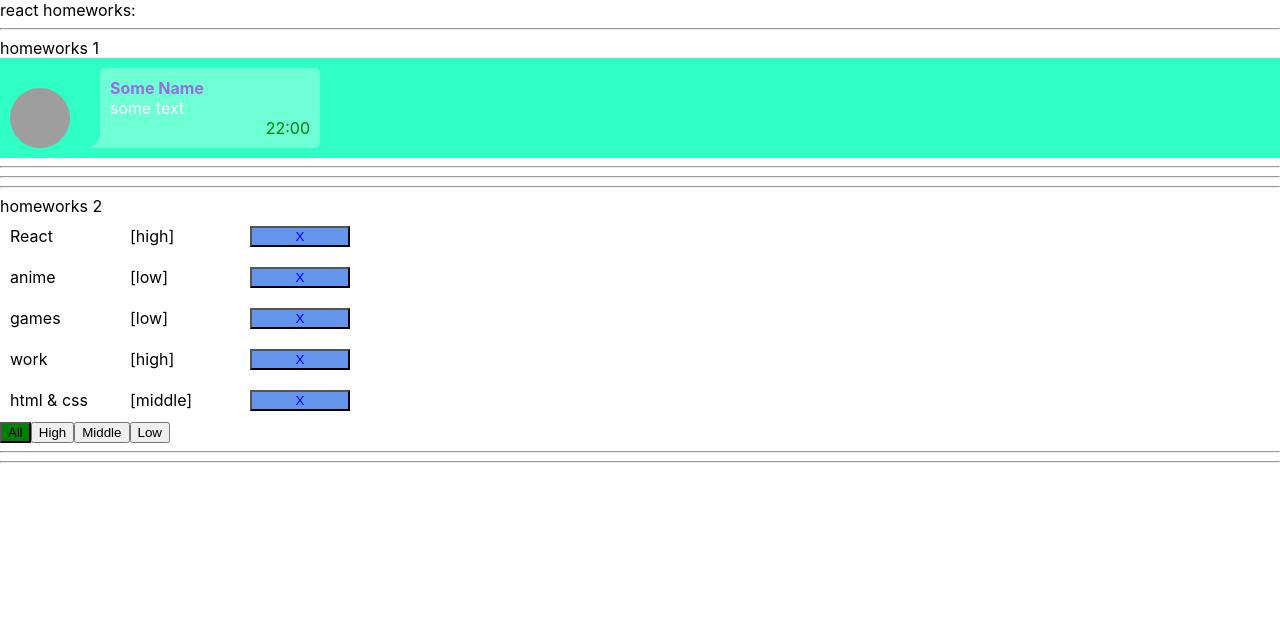
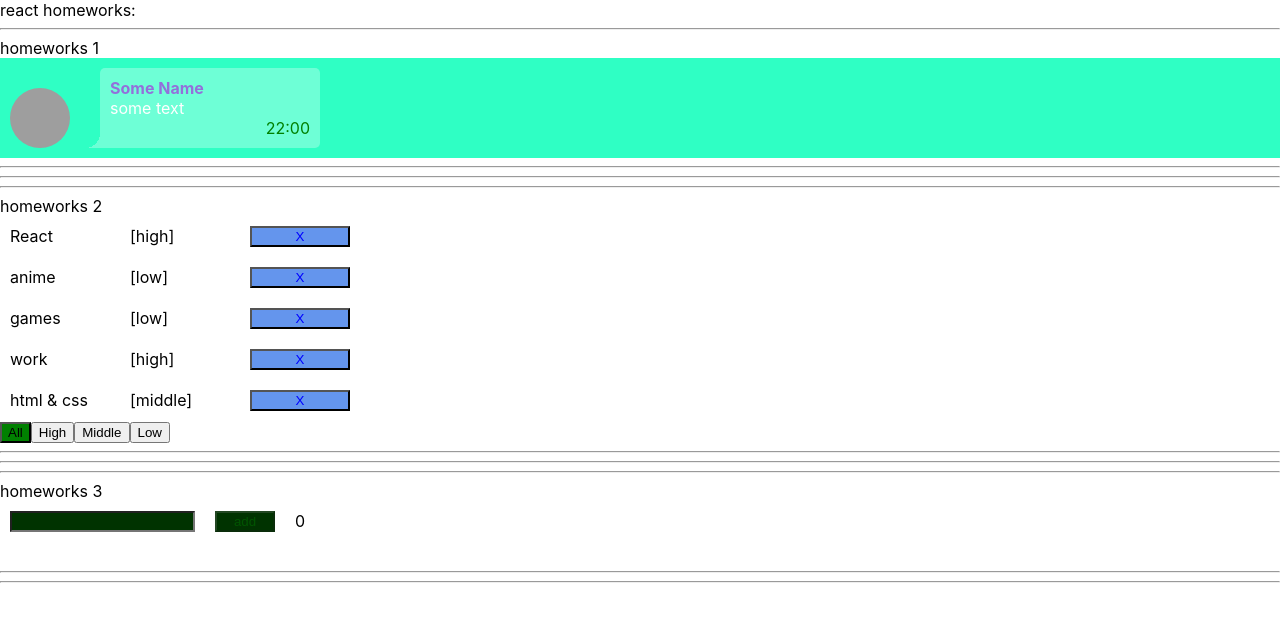
Before and after one commit to KseniyaRadzkova/react-homeworks, a React (Create React App) app: page / in a window 1280 px wide. Shown: the top 622 px of the page. Built offline with nearby package versions, Linux system fonts and the light colour scheme; grey boxes are pictures that could not be loaded.

Commit message:
homework 3

```diff
--- a/package.json
+++ b/package.json
@@ -10,10 +10,12 @@
     "@types/node": "^12.0.0",
     "@types/react": "^17.0.0",
     "@types/react-dom": "^17.0.0",
+    "@types/uuid": "^8.3.0",
     "react": "^17.0.2",
     "react-dom": "^17.0.2",
     "react-scripts": "4.0.3",
     "typescript": "^4.1.2",
+    "uuid": "^8.3.2",
     "web-vitals": "^1.0.1"
   },
   "scripts": {
--- a/src/p1-main/m1-ui/u1-app/App.tsx
+++ b/src/p1-main/m1-ui/u1-app/App.tsx
@@ -2,6 +2,7 @@
 import s from './App.module.css'
 import HW1 from '../../../p2-homeworks/h1/HW1'
 import HW2 from "../../../p2-homeworks/h2/HW2";
+import HW3 from "../../../p2-homeworks/h3/HW3";
 
 function App() {
     return (
@@ -9,7 +10,7 @@
             <div>react homeworks:</div>
             <HW1/>
             <HW2/>
-            {/*<HW3/>*/}
+            <HW3/>
             {/*<HW4/>*/}
             {/*<HW5/>*/}
 
--- a/src/p2-homeworks/h3/Greeting.module.css
+++ b/src/p2-homeworks/h3/Greeting.module.css
@@ -1,7 +1,53 @@
-.someClass {
-
+.greeting {
+    display: flex;
+    align-items: flex-start;
 }
 
 .error {
-    border: 1px solid red;
+    color: red;
+    height: 21px;
+    margin-left: 10px;
 }
+
+.input {
+    margin: 10px;
+    background: #003300;
+    color: #99ff99;
+}
+
+.input:focus {
+    outline: none;
+    border: #99ff99 solid 2px;
+}
+
+.errorInput {
+    margin: 10px;
+    background: #003300;
+    color: #99ff99;
+    border: red solid 2px;
+    outline: none;
+}
+
+.button {
+    margin: 10px;
+    width: 60px;
+    background: #003300;
+    color: #99ff99;
+    outline: none;
+}
+
+.button:focus {
+    outline: #99ff99 solid 1px;
+}
+
+.button:active {
+    background: #99ff99;
+}
+
+.button:disabled {
+    color: #005500;
+}
+
+.count {
+    margin: 10px;
+}
--- a/src/p2-homeworks/h3/Greeting.tsx
+++ b/src/p2-homeworks/h3/Greeting.tsx
@@ -1,27 +1,36 @@
-import React from 'react'
+import React, {ChangeEvent, KeyboardEvent} from 'react'
 import s from './Greeting.module.css'
 
 type GreetingPropsType = {
-    name: any // need to fix any
-    setNameCallback: any // need to fix any
-    addUser: any // need to fix any
-    error: any // need to fix any
-    totalUsers: any // need to fix any
+    name: string // need to fix any
+    setNameCallback: (e: ChangeEvent<HTMLInputElement>) => void // need to fix any
+    addUser: () => void // need to fix any
+    error: string // need to fix any
+    totalUsers: number // need to fix any
+    onEnter: (e: KeyboardEvent<HTMLInputElement>) => void
 }
 
 // презентационная компонента (для верстальщика)
 const Greeting: React.FC<GreetingPropsType> = (
-    {name, setNameCallback, addUser, error, totalUsers} // деструктуризация пропсов
+    {name, setNameCallback, addUser, onEnter, error, totalUsers} // деструктуризация пропсов
 ) => {
-    const inputClass = s.error // need to fix with (?:)
+    const inputClass = error ? s.errorInput : s.input// need to fix with (?:)
 
     return (
-        <div>
-            <input value={name} onChange={setNameCallback} className={inputClass}/>
-            <span>{error}</span>
-            <button onClick={addUser}>add</button>
-            <span>{totalUsers}</span>
+        <div className={s.greeting}>
+            <div>
+                <input value={name}
+                       onChange={setNameCallback}
+                       className={inputClass}
+                       onKeyDown={onEnter}
+                       onBlur={setNameCallback}
+                />
+                <div className={s.error}>{error}</div>
+            </div>
+            <button className={s.button} onClick={addUser} disabled={!name}>add</button>
+            <div className={s.count}>{totalUsers}</div>
         </div>
+
     )
 }
 
--- a/src/p2-homeworks/h3/GreetingContainer.tsx
+++ b/src/p2-homeworks/h3/GreetingContainer.tsx
@@ -1,9 +1,10 @@
-import React, {useState} from 'react'
+import React, {ChangeEvent, KeyboardEvent, useState} from 'react'
 import Greeting from './Greeting'
+import {UserType} from "./HW3";
 
 type GreetingContainerPropsType = {
-    users: any // need to fix any
-    addUserCallback: any // need to fix any
+    users: Array<UserType> // need to fix any
+    addUserCallback: (name: string) => void // need to fix any
 }
 
 // более простой и понятный для новичков
@@ -12,23 +13,39 @@
 // более современный и удобный для про :)
 // уровень локальной логики
 const GreetingContainer: React.FC<GreetingContainerPropsType> = ({users, addUserCallback}) => { // деструктуризация пропсов
-    const [name, setName] = useState<any>('') // need to fix any
-    const [error, setError] = useState<any>('') // need to fix any
+    const [name, setName] = useState<string>('') // need to fix any
+    const [error, setError] = useState<string>('') // need to fix any
 
-    const setNameCallback = (e: any) => { // need to fix any
-        setName('') // need to fix
+    const setNameCallback = (e: ChangeEvent<HTMLInputElement>) => { // need to fix any
+        const trimmedName = e.currentTarget.value.trim();
+        if (trimmedName) {
+            setName(trimmedName) // need to fix
+            error && setError('')
+        } else {
+            name && setName('')
+            setError('name is require!')
+        }
     }
     const addUser = () => {
-        alert(`Hello  !`) // need to fix
+        addUserCallback(name)
+        alert(`Hello  ${name}!`) // need to fix
+        setName('')
     }
 
-    const totalUsers = 0 // need to fix
+    const onEnter = (e: KeyboardEvent<HTMLInputElement>) => {
+        if (e.key === 'Enter' && name) {
+            addUser()
+        }
+    }
+
+    const totalUsers = users.length // need to fix
 
     return (
         <Greeting
             name={name}
             setNameCallback={setNameCallback}
             addUser={addUser}
+            onEnter={onEnter}
             error={error}
             totalUsers={totalUsers}
         />
--- a/src/p2-homeworks/h3/HW3.tsx
+++ b/src/p2-homeworks/h3/HW3.tsx
@@ -1,18 +1,20 @@
 import React, {useState} from 'react'
 import GreetingContainer from './GreetingContainer'
+import {v1} from "uuid";
 
 // types
 export type UserType = {
-    _id: any // need to fix any
-    name: any // need to fix any
+    _id: string // need to fix any
+    name: string // need to fix any
 }
 
 // уровень работы с глобальными данными
 function HW3() {
-    const [users, setUsers] = useState<any>([]) // need to fix any
+    const [users, setUsers] = useState<Array<UserType>>([]) // need to fix any
 
-    const addUserCallback = (name: any) => { // need to fix any
-        setUsers([]) // need to fix
+    const addUserCallback = (name: string) => { // need to fix any
+        const user =  { _id: v1(), name}
+        setUsers([user ,...users]) // need to fix
     }
 
     return (
```
Also changed, not shown: 1 other file (tests, documents, lock files or other folders).
